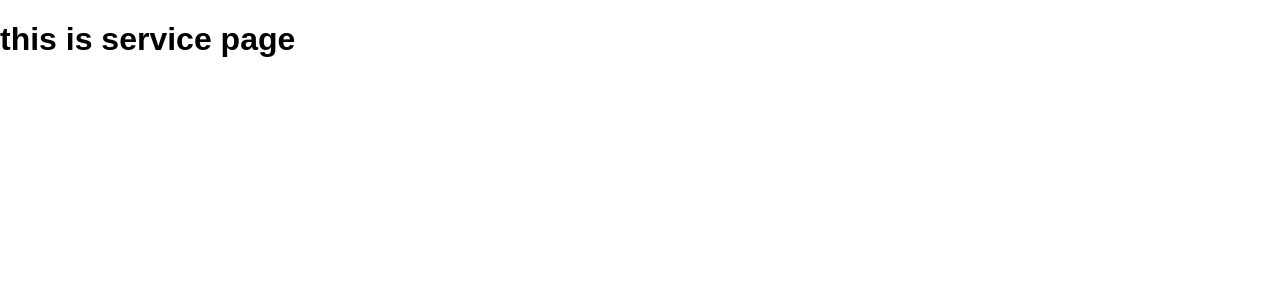
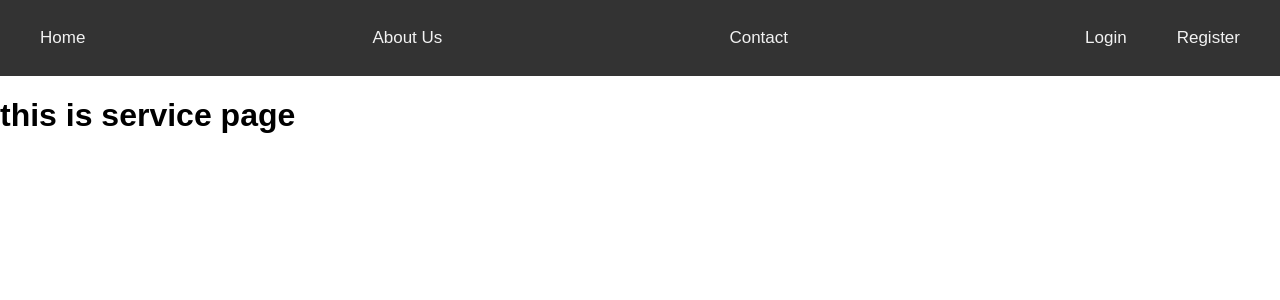
Before and after one commit to tmgnisc/Learning-Mern, a React (Vite) app in the folder client/: page /service in a window 1280 px wide. Shown: the top 300 px of the page. Built offline with nearby package versions, Linux system fonts and the light colour scheme.

Commit message:
added nav

```diff
--- a/client/src/App.jsx
+++ b/client/src/App.jsx
@@ -5,10 +5,12 @@ import Login from "./Pages/Login";
 import Register from "./Pages/Register";
 import Contact from "./Pages/Contact";
 import About from "./Pages/About";
+import NavBar from "./components/Navbar";
 const App = () => {
   return (
     <>
       <BrowserRouter>
+      <NavBar />
         <Routes>
           <Route path="/" element={<Home />} />
           <Route path="/about" element={<About/>} />
--- a/client/src/index.css
+++ b/client/src/index.css
@@ -1,4 +1,4 @@
-/* Core CSS for the NavBar */
+/* NavBar.css */
 body {
   margin: 0;
   font-family: Arial, sans-serif;
@@ -7,11 +7,12 @@ body {
 .navbar {
   background-color: #333;
   overflow: hidden;
+  display: flex;
+  justify-content: space-between;
+  padding: 14px 20px;
 }
 
 .navbar a {
-  float: left;
-  display: block;
   color: #f2f2f2;
   text-align: center;
   padding: 14px 20px;
@@ -24,54 +25,11 @@ body {
   color: black;
 }
 
-.navbar a.active {
-  background-color: #4CAF50;
-  color: white;
+.navbar-right {
+  display: flex;
+  justify-content: flex-end;
 }
 
-.navbar .dropdown {
-  float: left;
-  overflow: hidden;
+.navbar-right a {
+  margin-left: 10px;
 }
-
-.navbar .dropdown .dropbtn {
-  font-size: 17px;
-  border: none;
-  outline: none;
-  color: white;
-  padding: 14px 20px;
-  background-color: inherit;
-  font-family: inherit;
-  margin: 0;
-}
-
-.navbar .dropdown-content {
-  display: none;
-  position: absolute;
-  background-color: #f9f9f9;
-  min-width: 160px;
-  box-shadow: 0px 8px 16px 0px rgba(0,0,0,0.2);
-  z-index: 1;
-}
-
-.navbar .dropdown-content a {
-  float: none;
-  color: black;
-  padding: 12px 16px;
-  text-decoration: none;
-  display: block;
-  text-align: left;
-}
-
-.navbar .dropdown-content a:hover {
-  background-color: #ddd;
-  color: black;
-}
-
-.navbar .dropdown:hover .dropdown-content {
-  display: block;
-}
-
-.navbar .dropdown:hover .dropbtn {
-  background-color: #3e8e41;
-}
```
